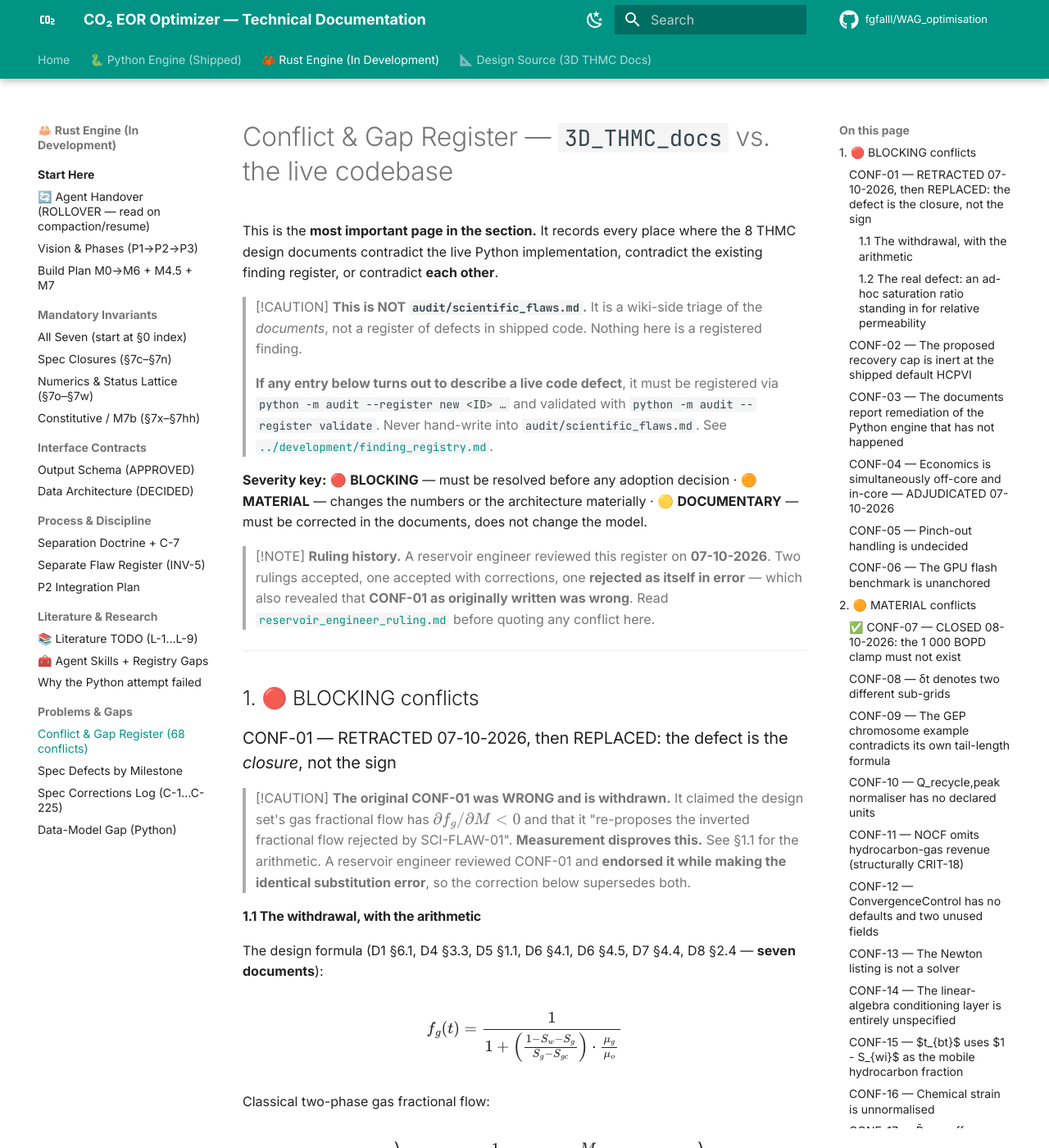
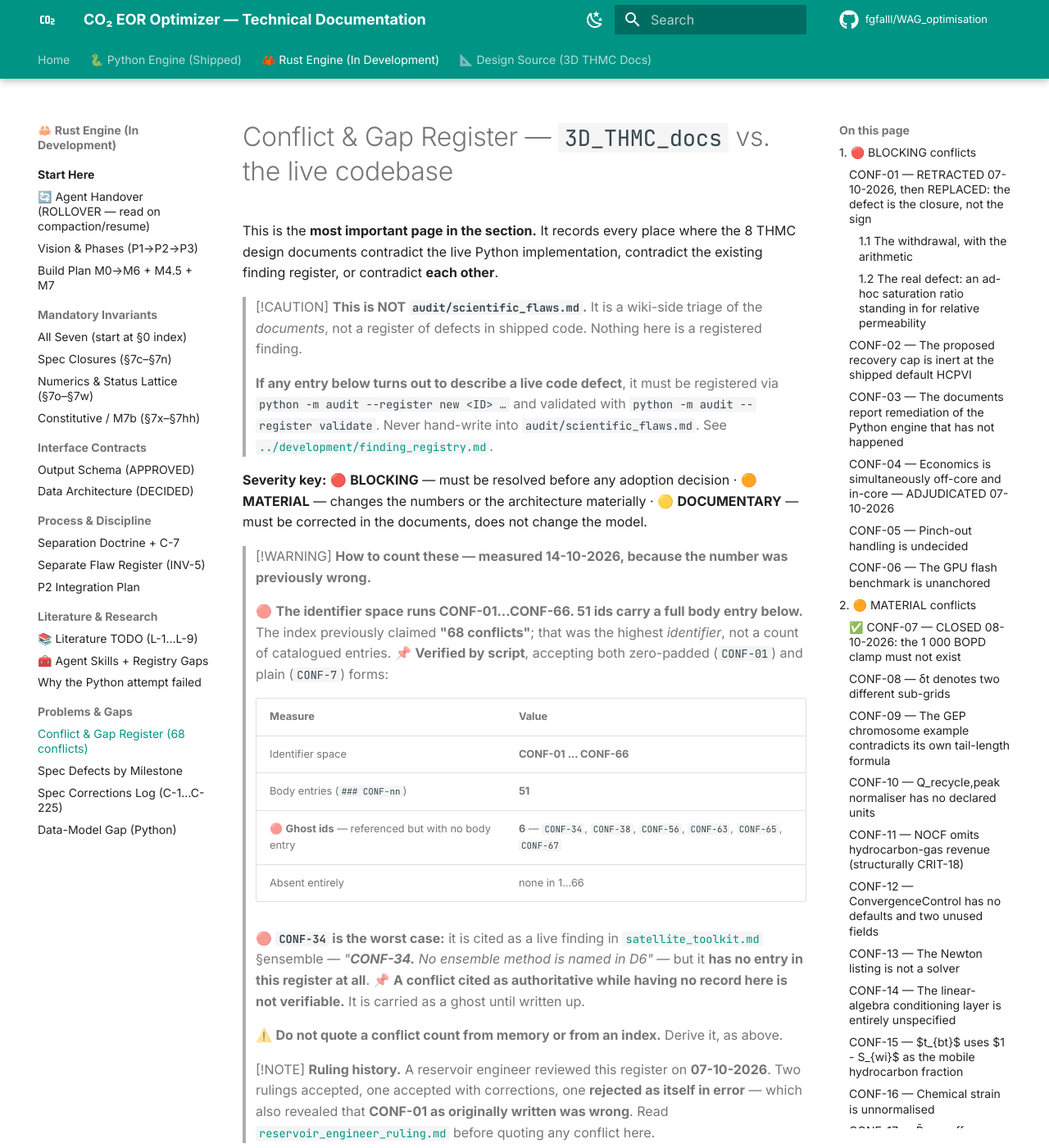
Before and after one commit to fgfalll/WAG_optimisation, an MkDocs documentation site: the page built from agent_wiki/thmc/conflict_and_gap_register.md, in a window 1280 px wide and 1400 px high. Shown: the whole window at 82% size. Built offline with MkDocs 1.6.1 and Material for MkDocs 9.7.7, drawn with Linux system fonts in a browser that asks for light colours; comment, search, counter and statistics services are not loaded.

Commit message:
docs(wiki): correct ruling, correction and conflict counts by measurement
Every headline number in the Rust-engine wiki index was wrong. All corrected
against the files themselves rather than from memory.

  "38 rulings" (x4)  -> 36.  Headings run 3-38, so 38 was the highest heading
                         NUMBER, not a count. Rulings 1 and 2 have no heading at
                         all; that is now stated in the log instead of left for a
                         reader to assume.
  "34 rulings" (x2)  -> 36.
  "C-1...C-216" (x2) -> C-1...C-237.
  "68 conflicts" (x3)-> CONF-01...CONF-66, of which 51 carry a full body entry.

The conflict figure was the serious one: 68 was the highest identifier, not the
number of catalogued entries, so the index overstated the catalogue by a third.

Six ghost ids are now documented - CONF-34, 38, 56, 63, 65 and 67 are referenced
without a body entry. CONF-34 is the worst: satellite_toolkit.md cites it as a
live finding ("No ensemble method is named in D6") while it has no entry in the
register at all. A conflict cited as authoritative with no record is not
verifiable. The register now states how to derive the count and warns against
quoting one from an index.

Found by a throwaway consistency checker, which was itself wrong twice before it
was right. It first reported 266 issues; sampling four showed every one a false
positive, because a section reference such as 7h points at another file and
"D1 3.3" cites a source document. A second pass reported 18, of which 14 were
prose such as "the 08-10-2026 ruling". The third pass isolated 4 real defects.
The count checker then missed zero-padded ids - CONF-01 did not match CONF-1 -
which falsely showed nine extra ghosts.

That is the eleventh recorded instance of one failure class: a check that cannot
fail, or that fails in the wrong direction, is worse than no check. Mine failed
loudly and wrongly, which is the more dangerous of the two.

The checker is not committed. It is worth adding, since these numbers drifted
across four files without anything noticing, but it should land as a CI check
with its known false-positive classes documented rather than as a one-off script.

Verified: mkdocs build exit 0 with zero warnings from compositional/ or thmc/;
check-commit PASS; register validates 73/73 canonical. Wiki only - no source file
modified.

```diff
--- a/agent_wiki/thmc/conflict_and_gap_register.md
+++ b/agent_wiki/thmc/conflict_and_gap_register.md
@@ -16,6 +16,28 @@ contradict **each other**.
 **Severity key:** 🔴 **BLOCKING** — must be resolved before any adoption decision ·
 🟠 **MATERIAL** — changes the numbers or the architecture materially ·
 🟡 **DOCUMENTARY** — must be corrected in the documents, does not change the model.
+
+> [!WARNING]
+> **How to count these — measured 14-10-2026, because the number was previously wrong.**
+>
+> 🔴 **The identifier space runs CONF-01…CONF-66. 51 ids carry a full body entry below.**
+> The index previously claimed **"68 conflicts"**; that was the highest *identifier*, not a count of
+> catalogued entries. 📌 **Verified by script**, accepting both zero-padded (`CONF-01`) and plain
+> (`CONF-7`) forms:
+>
+> | Measure | Value |
+> |---|---|
+> | Identifier space | **CONF-01 … CONF-66** |
+> | Body entries (`### CONF-nn`) | **51** |
+> | 🔴 **Ghost ids** — referenced but with no body entry | **6** — `CONF-34`, `CONF-38`, `CONF-56`, `CONF-63`, `CONF-65`, `CONF-67` |
+> | Absent entirely | none in 1…66 |
+>
+> 🔴 **`CONF-34` is the worst case:** it is cited as a live finding in
+> [`satellite_toolkit.md`](satellite_toolkit.md) §ensemble — *"**CONF-34.** No ensemble method is named in
+> D6"* — but it **has no entry in this register at all**. 📌 **A conflict cited as authoritative while
+> having no record here is not verifiable.** It is carried as a ghost until written up.
+>
+> ⚠️ **Do not quote a conflict count from memory or from an index.** Derive it, as above.
 
 > [!NOTE]
 > **Ruling history.** A reservoir engineer reviewed this register on **07-10-2026**. Two rulings
```
Also changed, not shown: agent_wiki/README.md (+2 -2 lines), agent_wiki/compositional/README.md (+5 -5 lines), agent_wiki/compositional/build_plan.md (+2 -2 lines), agent_wiki/compositional/engine_constitutive.md (+1 -1 lines), agent_wiki/compositional/spec_corrections_log.md (+4 -0 lines).
